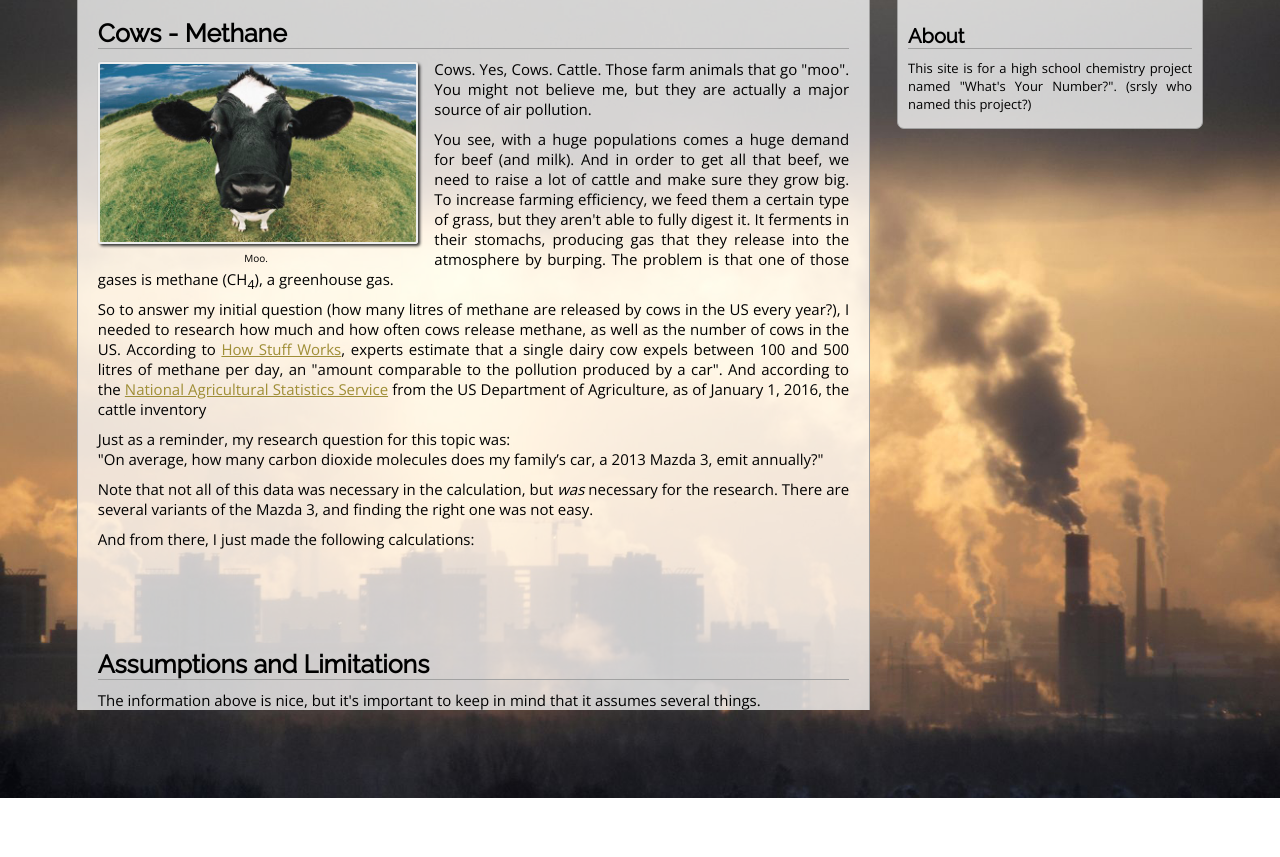
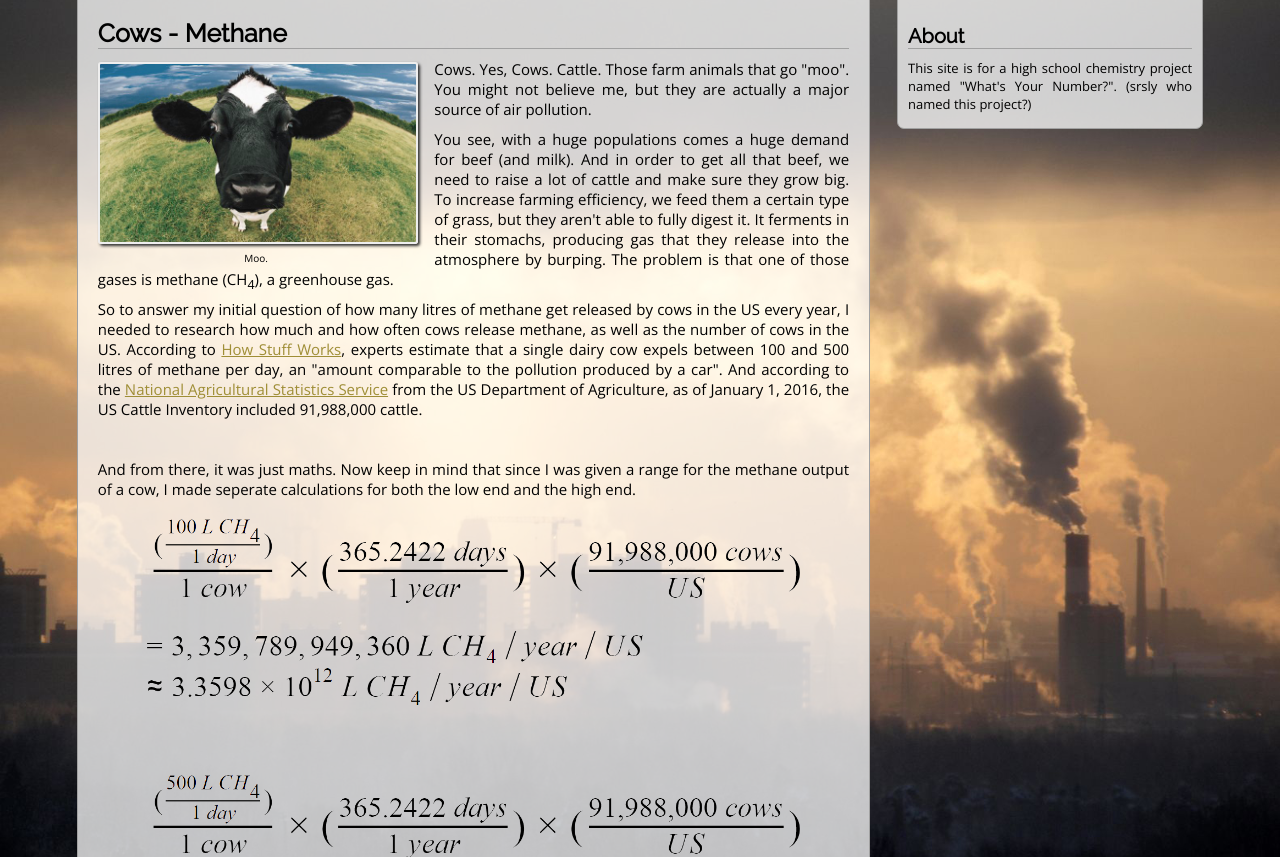
Before and after one commit to adrielobongalon/shasta-projects, a plain HTML site: page air-pollution/cows.html in a window 1280 px wide. Shown: the part 95-952 px from the top of the page. Before the commit the page ends 893 px from the top, so only its background shows below. Drawn offline with nearby package versions, Linux system fonts and the light colour scheme.

Commit message:
cow calculations

```diff
--- a/air-pollution/cows.html
+++ b/air-pollution/cows.html
@@ -71,20 +71,19 @@
                 of grass, but they aren't able to fully digest it. It ferments in their stomachs, producing gas that they release into the
                 atmosphere by burping. The problem is that one of those gases is methane (CH<sub>4</sub>), a greenhouse gas.</p>
 
-                <p>So to answer my initial question (how many litres of methane are released by cows in the US every year?), I
-                needed to research how much and how often cows release methane, as well as the number of cows in the US. According to
+                <p>So to answer my initial question of how many litres of methane get released by cows in the US every year, I needed to research how
+                much and how often cows release methane, as well as the number of cows in the US. According to
                 <a href="http://animals.howstuffworks.com/mammals/methane-cow.htm" target="_blank">How Stuff Works</a>, experts estimate that a
-                single dairy cow expels between 100 and 500 litres of methane per day, an "amount comparable to the pollution produced by a car".
-                And according to the <a href="https://www.nass.usda.gov/Charts_and_Maps/Cattle/inv.php" target="_blank">National Agricultural
-                Statistics Service</a> from the US Department of Agriculture, as of January 1, 2016, the cattle inventory </p>
+                single dairy cow expels between 100 and 500 litres of methane per day, an "amount comparable to the pollution produced by a car". And
+                according to the <a href="https://www.nass.usda.gov/Charts_and_Maps/Cattle/inv.php" target="_blank">National Agricultural Statistics
+                Service</a> from the US Department of Agriculture, as of January 1, 2016, the US Cattle Inventory included 91,988,000 cattle.
 
-                <p>Just as a reminder, my research question for this topic was:<br>"On average, how many carbon dioxide molecules does
-                my family’s car, a 2013 Mazda 3, emit annually?"</p>
-
-                <p>Note that not all of this data was necessary in the calculation, but <i>was</i> necessary for the research.
-                There are several variants of the Mazda 3, and finding the right one was not easy.</p>
-
-                <p>And from there, I just made the following calculations:</p>
+                <p style="margin-top: 40px;">And from there, it was just maths. Now keep in mind that since I was given a range for the methane
+                output of a cow, I made seperate calculations for both the low end and the high end.</p>
+                <div class="calculations">
+                    <img src="images/calculations/low-end_CH4.png" alt="molar mass of CO2: 44.0095 g/mol">
+                    <img src="images/calculations/high-end_CH4.png" alt="3.9435 * 10^23 molecules of CO2 / year" style="margin-top: 70px;">
+                </div>
 
 
 
--- a/air-pollution/style.css
+++ b/air-pollution/style.css
@@ -393,7 +393,7 @@ br::-moz-selection {
 
 
 .calculations {
-    margin: 20px 20px 0;
+    margin: 20px 20px 40px;
 }
 
 
```
Also changed, not shown: air-pollution/cars.html (+4 -1 lines), air-pollution/references.html (+2 -0 lines), air-pollution/images/calculations/high-end_CH4.png (added), air-pollution/images/calculations/low-end_CH4.png (added).
